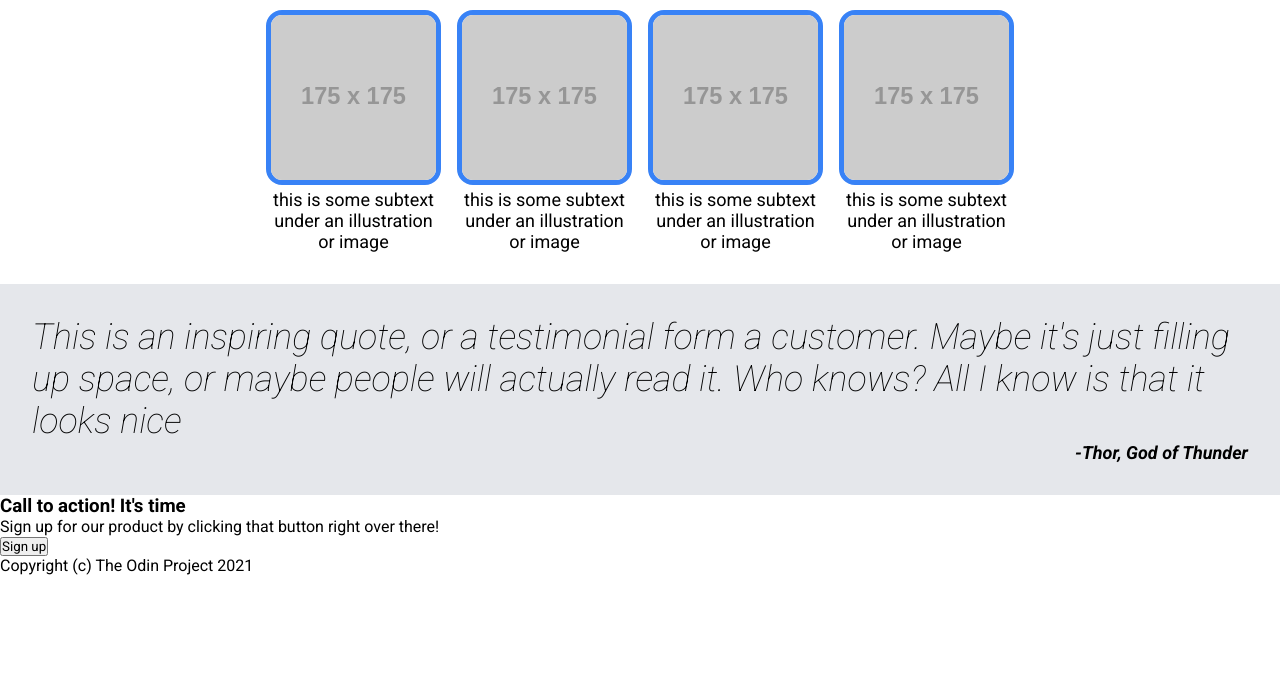
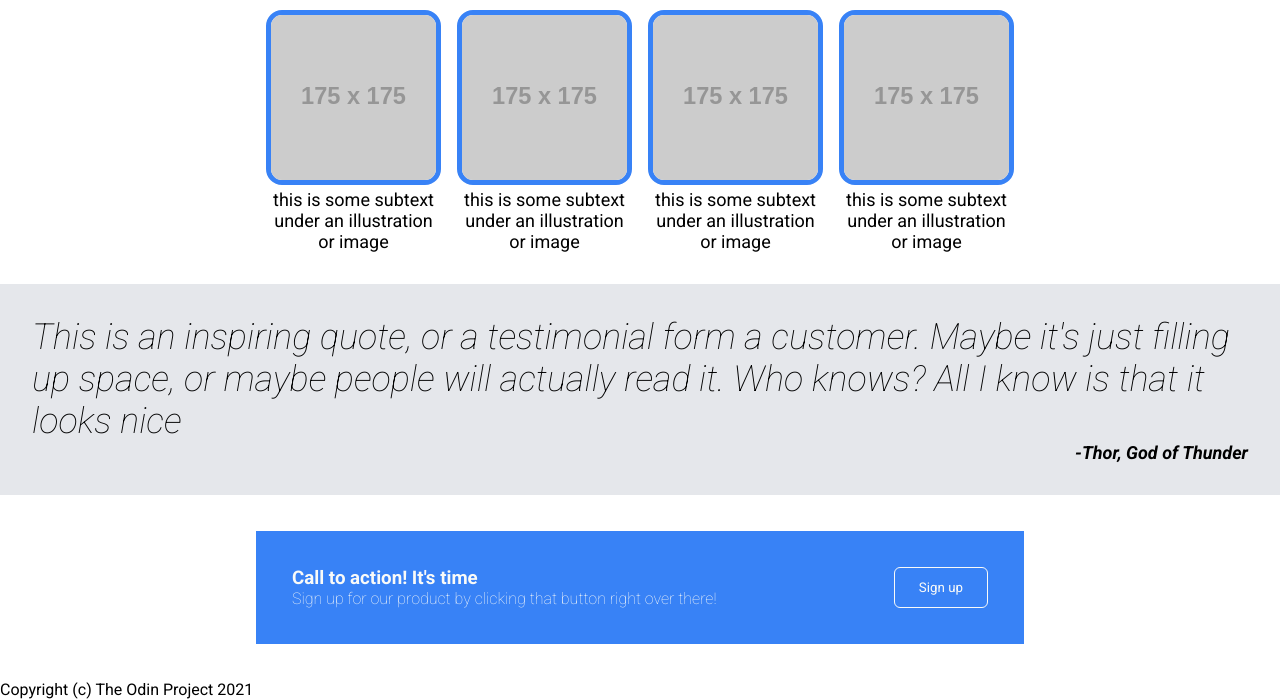
Before and after one commit to xerotolerant/odin-landing-page, a plain HTML site: page index.html in a window 1280 px wide. Shown: the part 434-1133 px from the top of the page. Before the commit the page ends 1009 px from the top, so only its background shows below. Drawn offline with Linux system fonts and the light colour scheme; placeholder pictures from the web are drawn by us.

Commit message:
Style call to action

```diff
--- a/index.html
+++ b/index.html
@@ -39,13 +39,17 @@
         <p>This is an inspiring quote, or a testimonial form a customer. Maybe it's just filling up space, or maybe people will actually read it. Who knows? All I know is that it looks nice</p>
         <p class="author">-Thor, God of Thunder</p>
     </div>
-    <div>
-        <h3>Call to action! It's time</h3>
-        <p>Sign up for our product by clicking that button right over there!</p>
+    <div class="cta">
+        <div>
+
+            <h3>Call to action! It's time</h3>
+            <p>Sign up for our product by clicking that button right over there!</p>
+        </div>
         <button>Sign up</button>
     </div>
 
     <footer>
+
         <p>Copyright (c) The Odin Project 2021</p>
     </footer>
 </html>
--- a/styles.css
+++ b/styles.css
@@ -61,11 +61,14 @@ header .logo {
     font-weight: lighter;
     margin-bottom: 8px;
 }
-.hero button {
+button {
+
     color: var(--light-text-color);
     background-color: var(--button-color);
     padding: 8px 24px;
     border-radius: 6px;
+}
+.hero button {
     border:none;
 }
 
@@ -110,3 +113,21 @@ header .logo {
     font-size: 18px;
     font-weight: bold;
 }
+
+.cta {
+    background-color: var(--button-color);
+    margin: 36px auto;
+    max-width: 768px;
+    padding:36px 36px;
+    color: var(--light-text-color);
+    display: flex;
+    justify-content: space-between;
+}
+
+.cta p {
+    font-weight: lighter;
+}
+
+.cta button {
+    border: var(--light-text-color) 1px solid;
+}
```
